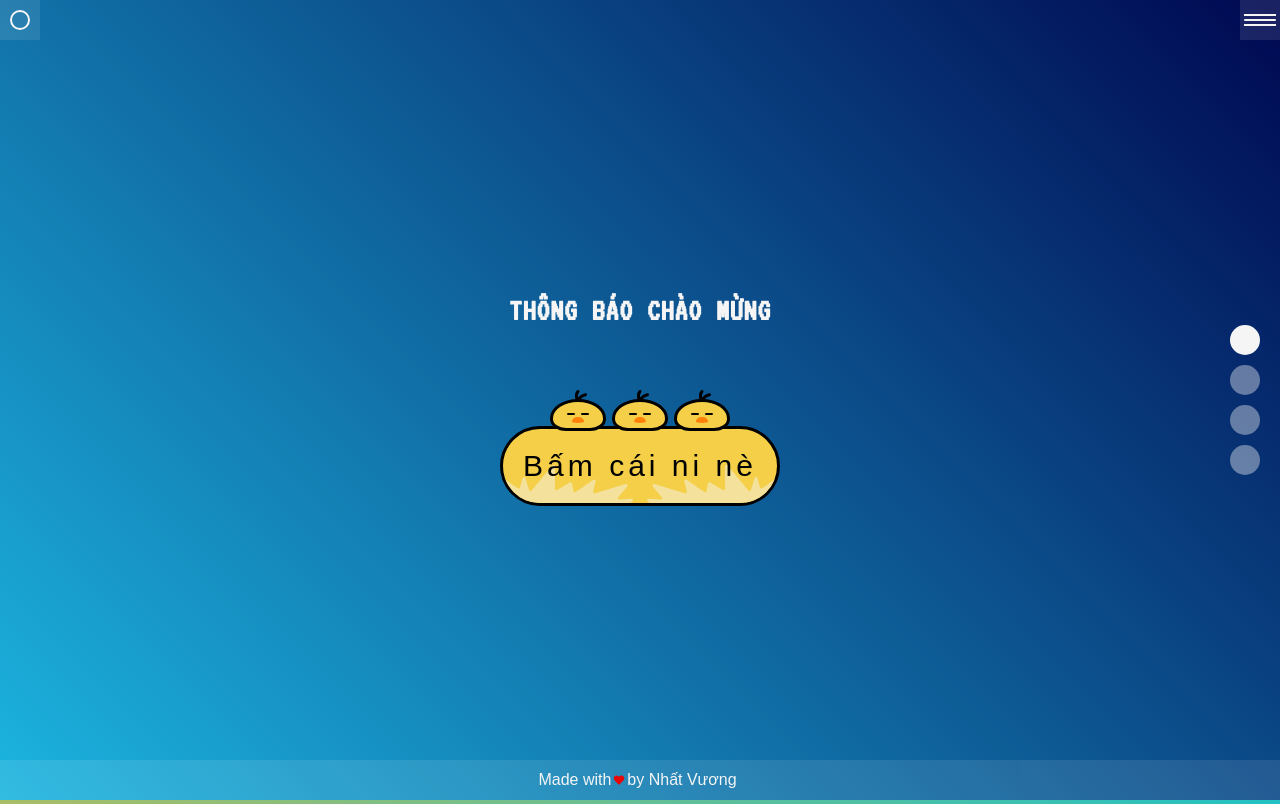
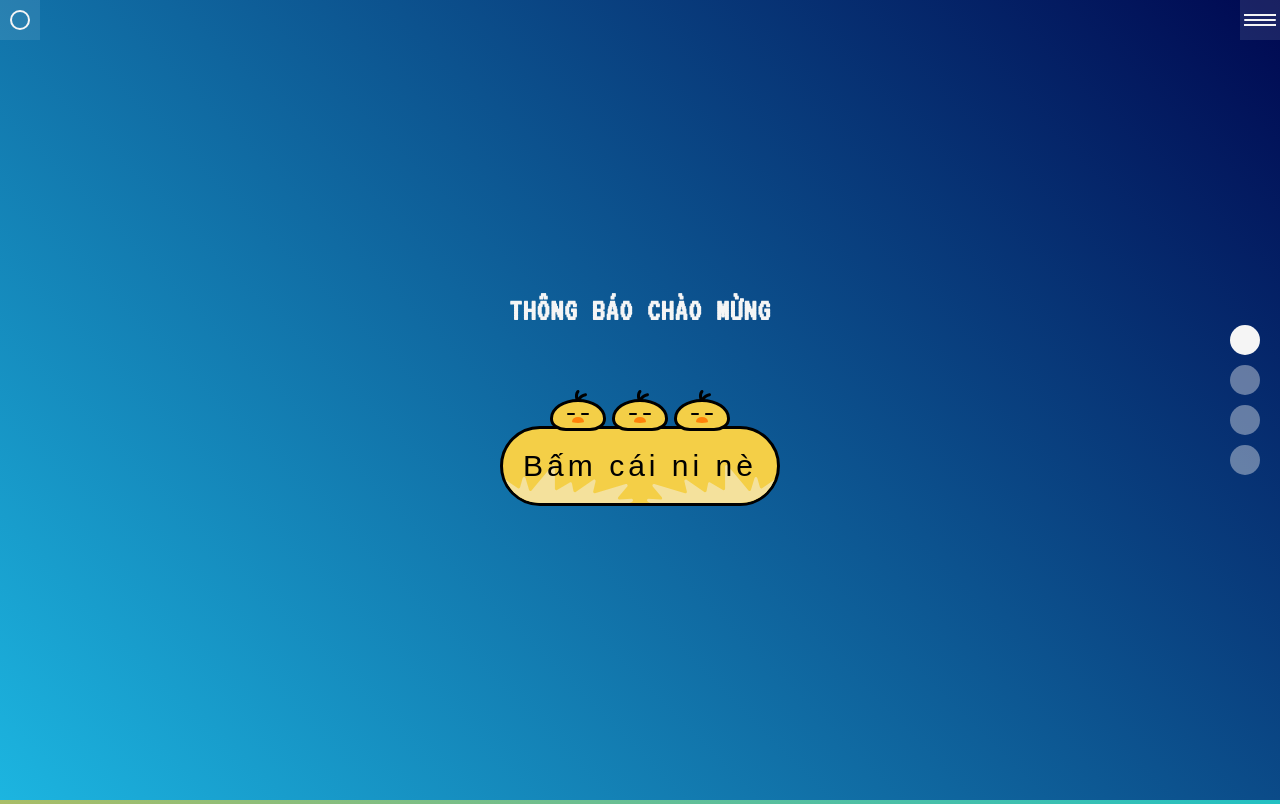
Before and after one commit to NguyenNhatVuong99/holieeeee, a plain HTML site: page index.html in a window 1280 px wide. Shown: the top 804 px of the page. Drawn offline with nearby package versions, Linux system fonts and the light colour scheme.

Commit message:
Update index.html

```diff
--- a/index.html
+++ b/index.html
@@ -40,9 +40,7 @@
     </div>
     </section>
 
-    <a class="codepen">
-                Made with <i class="fa fa-heart pulse"></i> by Nhất Vương <img src="./logo99.png" alt=""> </a>
-    </a>
+
     <script type="text/javascript" src="https://cdn.jsdelivr.net/npm/toastify-js"></script>
     <script src="https://cdnjs.cloudflare.com/ajax/libs/jquery/3.3.1/jquery.min.js"></script>
     <script src="js/voice.js"></script>
```
